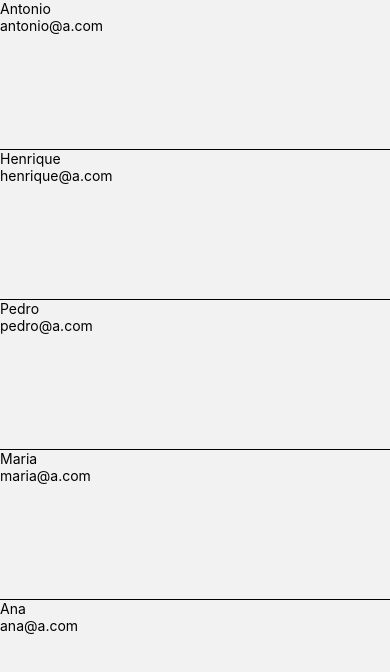
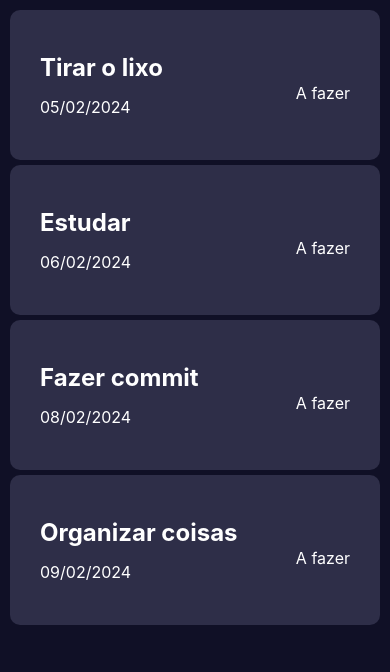
Before and after one commit to antoniohenriquep/Tasklist-app, a React Native app: screen /Tasks in a window 390 px wide. Shown: the top 672 px of the page. Built offline with nearby package versions, Linux system fonts and the light colour scheme.

Commit message:
feat: Personalizando TaskCard e implementando botao

```diff
--- /dev/null
+++ b/src/components/Separator/index.js
@@ -0,0 +1,9 @@
+import { View } from 'react-native';
+
+export default function Separator() {
+ return (
+   <View style={{backgroundColor:'#8a8a8a', height:0.5,width:800}}>
+
+   </View>
+  );
+}
--- a/src/components/TaskCard/index.js
+++ b/src/components/TaskCard/index.js
@@ -1,22 +1,50 @@
-import { StyleSheet, Text, View } from 'react-native';
+import { useState } from 'react';
+import { Pressable, StyleSheet, Text, View } from 'react-native';
+/*
 
+*/
 export default function TaskCard({data}) {
+  const [task, setTask] = useState(data)
   return (
-    <View style={styles.container}>
-      <Text>
-        {data.nome}
+    <Pressable style={styles.container} onPress={()=>{console.log('Ola')}}>
+      <View>
+        <Text style={styles.name}>
+          {task.name}
+        </Text>
+
+        <Text style={styles.date}>
+          {task.date}
+        </Text>
+      </View>
+      <Text style={styles.date}>
+        {task.date ? 'A fazer':'Realizada'}
       </Text>
-
-      <Text>
-        {data.email}
-      </Text>
-   </View>
+   </Pressable>
   );
 }
 
 const styles = StyleSheet.create({
   container:{
     height:150,
-    borderBottomWidth:1
+    backgroundColor:'#2e2e48',
+    paddingHorizontal:30,
+    borderRadius:10,
+    marginBottom:5,
+    flexDirection:'row',
+    alignItems:'center',
+    justifyContent:'space-between',
+
+  },
+  name:{
+    fontSize:24,
+    fontWeight:'bold',
+    color:'#fff'
+  },
+  date:{
+    fontSize:16,
+    fontWeight:'400',
+    color:'#fff',
+    marginTop:15
   }
+
 })
--- a/src/pages/Login/index.js
+++ b/src/pages/Login/index.js
@@ -58,7 +58,7 @@ export default function Login({navigation}) {
 const styles = StyleSheet.create({
     container:{
         flex:1,
-        backgroundColor:"#1d1d2e",
+        backgroundColor:"#101026",
         alignItems:'center',
         justifyContent:'center',
         padding:50,
--- a/src/pages/Signup/index.js
+++ b/src/pages/Signup/index.js
@@ -64,7 +64,7 @@ export default function Signup()
 const styles = StyleSheet.create({
     container:{
         flex:1,
-        backgroundColor:"#1d1d2e",
+        backgroundColor:"#101026",
         alignItems:'center',
         justifyContent:'center',
         padding:50
--- a/src/pages/Tasks/index.js
+++ b/src/pages/Tasks/index.js
@@ -1,22 +1,31 @@
-import { FlatList, InteractionManager, View } from 'react-native';
+import { FlatList, InteractionManager, StyleSheet, View } from 'react-native';
 import TaskCard from '../../components/TaskCard';
+import Separator from '../../components/Separator';
 
 const data = [
-    {id:0,nome:"Antonio", email:"antonio@a.com"},
-    {id:1,nome:"Henrique", email:"henrique@a.com"},
-    {id:2,nome:"Pedro", email:"pedro@a.com"},
-    {id:3,nome:"Maria", email:"maria@a.com"},
-    {id:4,nome:"Ana", email:"ana@a.com"},
+    {id:0, name:"Tirar o lixo", date:'05/02/2024', done:false},
+    {id:1, name:"Estudar", date:'06/02/2024', done:false},
+    {id:2, name:"Fazer commit", date:'08/02/2024',  done:false},
+    {id:3, name:"Organizar coisas", date:'09/02/2024', done:false},
 ]
 
 export default function Tasks({navigation})
 {
  return (
+  <View style={styles.container}>
     <FlatList
     data={data}
     keyExtractor={item=>String(item.id)}
     renderItem={({item})=> <TaskCard data={item}/>}
     />
-
+  </View>
   );
 }
+
+const styles = StyleSheet.create({
+  container:{
+    backgroundColor:'#101026',
+    padding:10,
+    flex:1
+  }
+})
```
